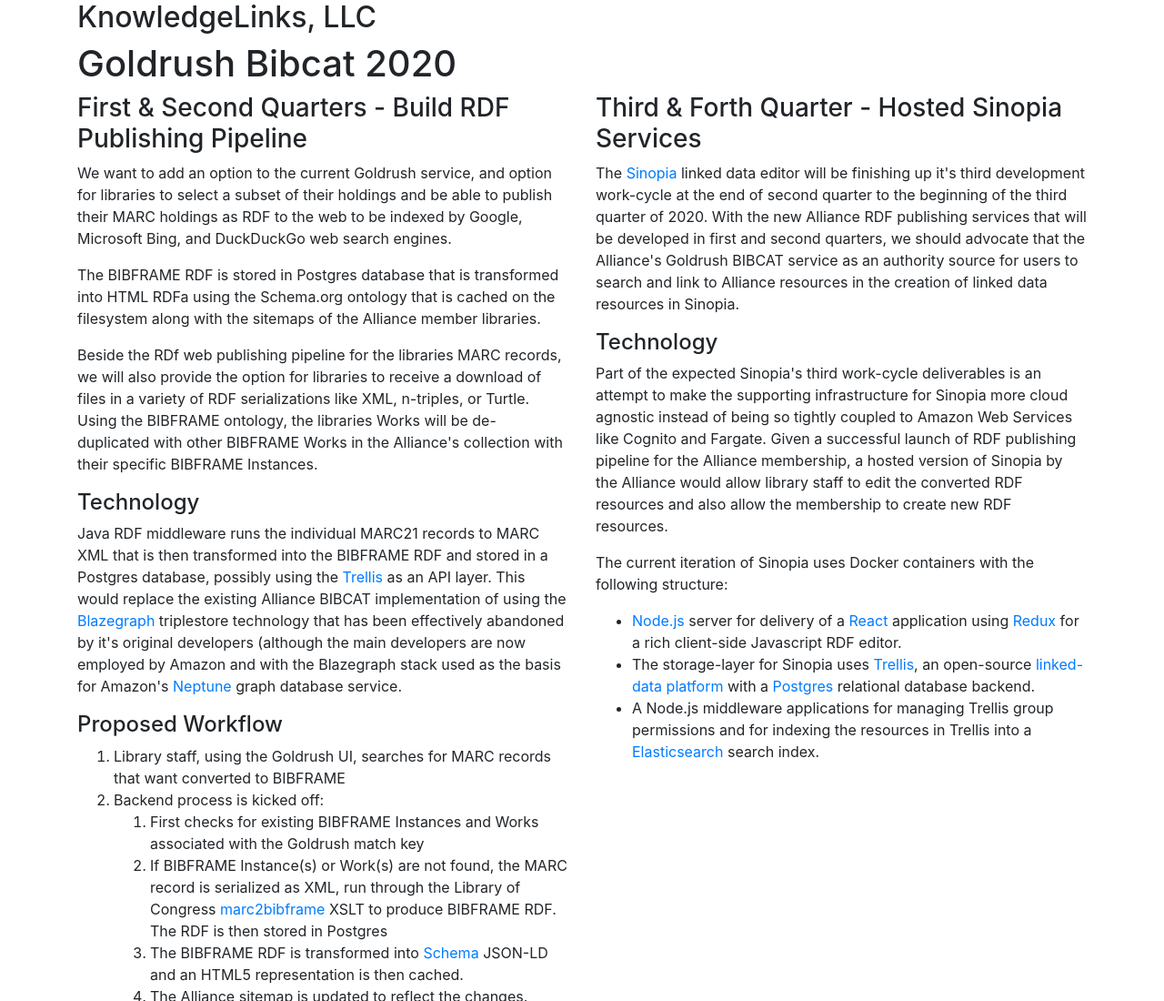
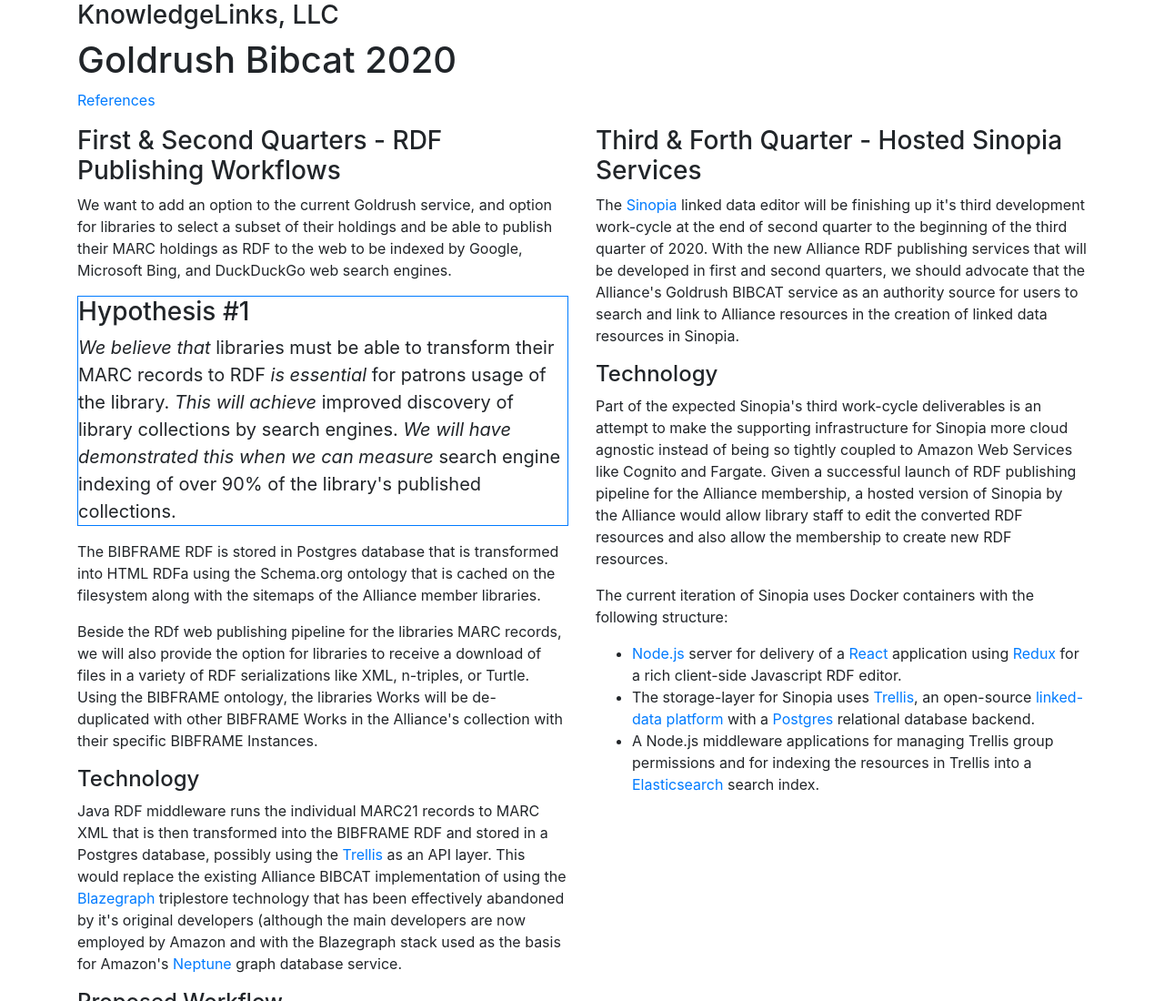
Before and after one commit to KnowledgeLinks/alliance-2020, a plain HTML site: page index.html in a window 1280 px wide. Shown: the top 1100 px of the page at 91% size. Drawn offline with nearby package versions, Linux system fonts and the light colour scheme.

Commit message:
More content and added references page

```diff
--- a/index.html
+++ b/index.html
@@ -11,17 +11,29 @@
     <title>KnowledgeLinks Alliance 2020 Proposal</title>
   </head>
   <body class="container">
-    <h2>KnowledgeLinks, LLC</h2>
-    <h1>Goldrush Bibcat 2020</h1>
+    <h3>KnowledgeLinks, LLC</h3>
+    <h1 class="center">Goldrush Bibcat 2020</h1>
+    <p>
+       <a href="references.html">References</a>
+    </p>
     <div class="row">
       <div class="col">
-        <h3>First &amp; Second Quarters - Build RDF Publishing Pipeline</h3>
+        <h3>First &amp; Second Quarters - RDF Publishing Workflows</h3>
         <p>
          We want to add an option to the current Goldrush service, and option
          for libraries to select a subset of their holdings and be able to
          publish their MARC holdings as RDF to the web to be indexed by
          Google, Microsoft Bing, and DuckDuckGo web search engines.
        </p>
+       <blockquote class="blockquote border border-primary">
+        <h3>
+	  Hypothesis #1
+        </h3>
+	<em>We believe that</em> libraries must be able to transform their MARC records to RDF
+        <em>is essential</em> for patrons usage of the library. <em>This will achieve</em> improved
+        discovery of library collections by search engines. <em>We will have demonstrated this when
+        we can measure</em> search engine indexing of over 90% of the library's published collections.
+       </blockquote>
        <p>
         The BIBFRAME RDF is stored in Postgres database that is transformed
         into HTML RDFa using the Schema.org ontology that is cached on the
```
Also changed, not shown: references.html (added, +20 -0 lines).
